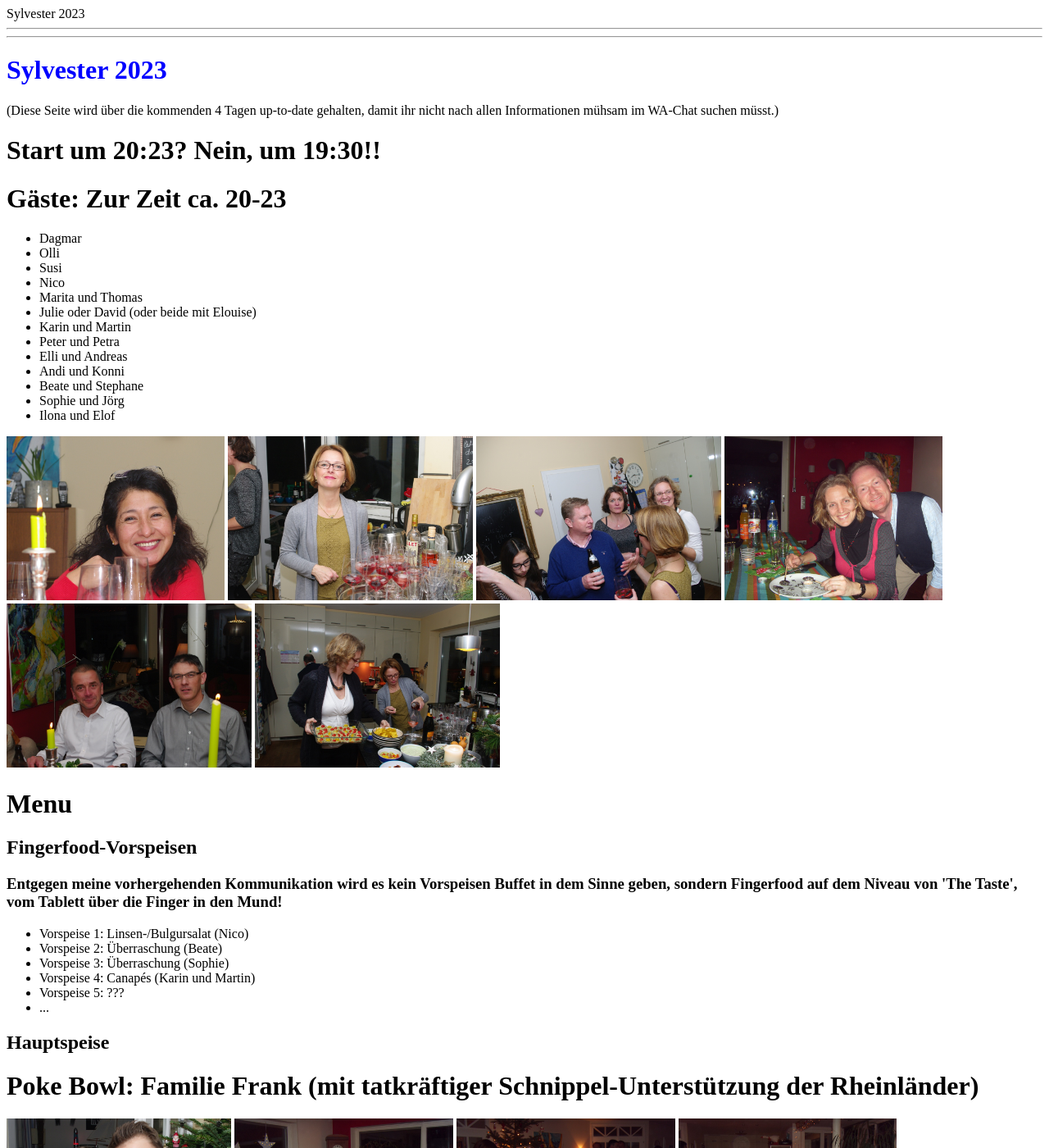
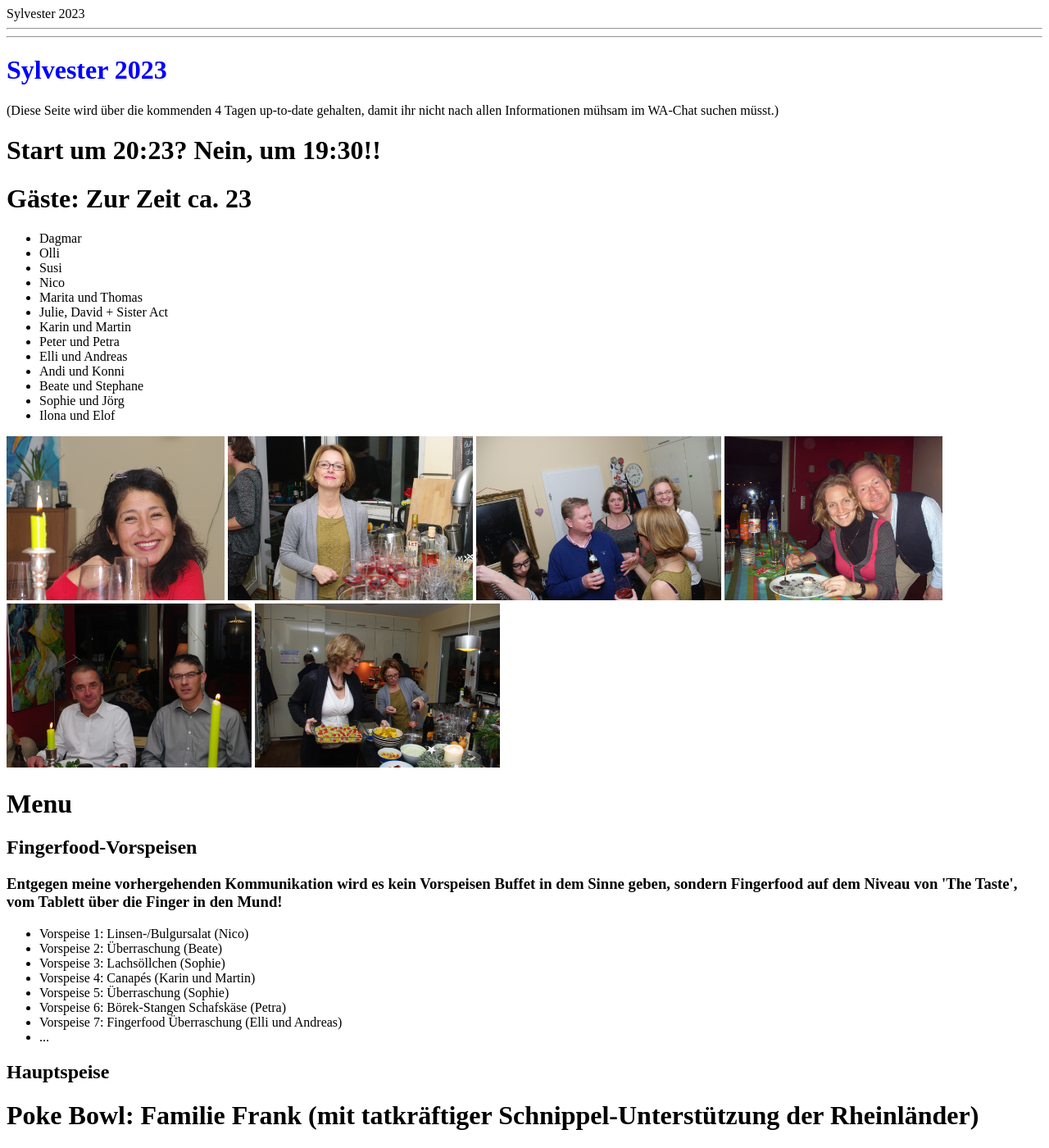
Before and after one commit to DiveDocs/Sylvester2023, a Jekyll site: the page built from index.markdown, in a window 1280 px wide and 1400 px high. Shown: the whole window at 82% size. Built offline with Jekyll 4.4.1, drawn with Linux system fonts in a browser that asks for light colours.

Commit message:
Next round of changes

```diff
--- a/index.markdown
+++ b/index.markdown
@@ -30,7 +30,7 @@ tr:nth-child(even) {
 (Diese Seite wird über die kommenden 4 Tagen up-to-date gehalten, damit ihr nicht nach allen Informationen mühsam im WA-Chat suchen müsst.)
 
 <h1> Start um 20:23? Nein, um 19:30!! </h1>
-<h1> Gäste: Zur Zeit ca. 20-23 </h1>
+<h1> Gäste: Zur Zeit ca. 23 </h1>
 
 <ul>
 <li>Dagmar</li>
@@ -38,7 +38,7 @@ tr:nth-child(even) {
 <li>Susi</li>
 <li>Nico</li>
 <li>Marita und Thomas</li>
-<li>Julie oder David (oder beide mit Elouise)</li>
+<li>Julie, David + Sister Act</li>
 <li>Karin und Martin</li>
 <li>Peter und Petra</li>
 <li>Elli und Andreas</li>
@@ -59,9 +59,12 @@ tr:nth-child(even) {
 <ul>
 <li>Vorspeise 1: Linsen-/Bulgursalat (Nico)</li>
 <li>Vorspeise 2: Überraschung (Beate) </li>
-<li>Vorspeise 3: Überraschung (Sophie) </li>
+<li>Vorspeise 3: Lachsöllchen (Sophie) </li>
 <li>Vorspeise 4: Canapés (Karin und Martin) </li>
-<li>Vorspeise 5: ??? </li>
+<li>Vorspeise 5: Überraschung (Sophie) </li>
+<li>Vorspeise 6: Börek-Stangen Schafskäse (Petra) </li>
+<li>Vorspeise 7: Fingerfood Überraschung (Elli und Andreas) </li>
+
 <li>... </li>
 </ul>
 
```
